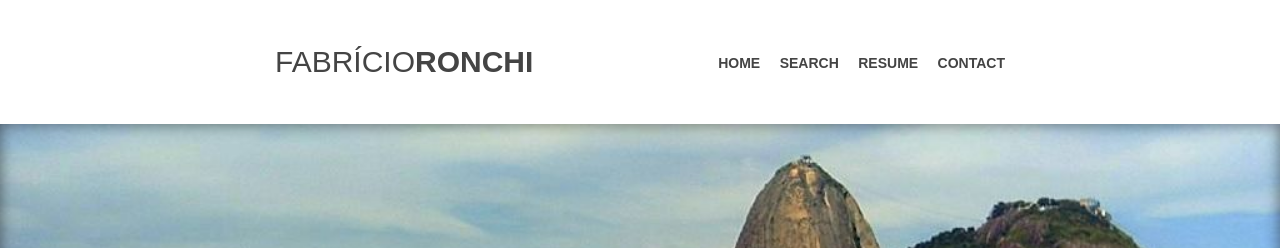
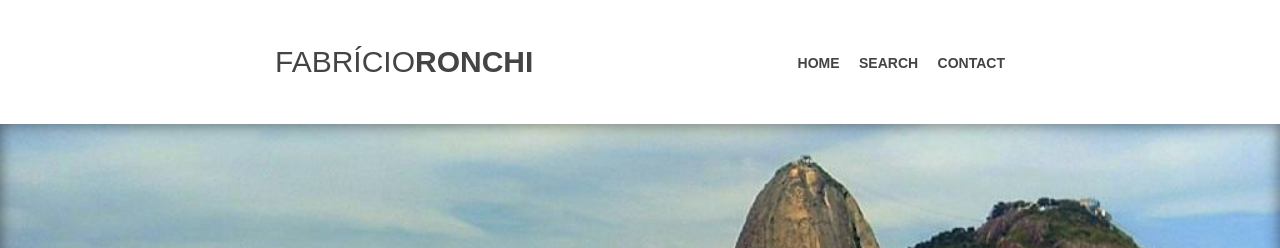
Before and after one commit to fabriciomrkonell/fabriciomrkonell, a Jekyll site: the page built from index.html, in a window 1280 px wide and 900 px high. Shown: the top 248 px of the window. Built offline with Jekyll 4.4.1, drawn with Linux system fonts in a browser that asks for light colours; some web fonts are replaced; Markdown is read by kramdown in place of the engine named in the settings.

Commit message:
Update default.html

```diff
--- a/_layouts/default.html
+++ b/_layouts/default.html
@@ -9,7 +9,6 @@
         <ul class="menu">
           <li><a href="/"><b>HOME</b></a></li>
           <li><a href="/search"><b>SEARCH</b></a></li>
-          <li><a href="https://github.com/FabricioRonchi/curriculo" target="_blank"><b>RESUME</b></a></li>
           <li><a href="/contact"><b>CONTACT</b></a></li>
         </ul>
         <section class="name">
```
